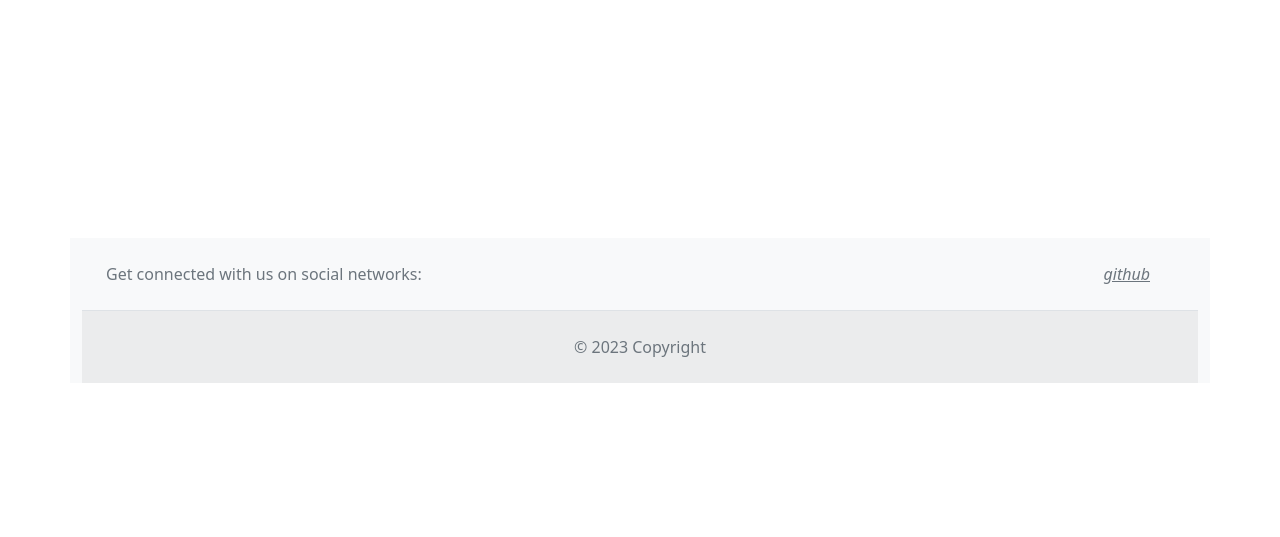
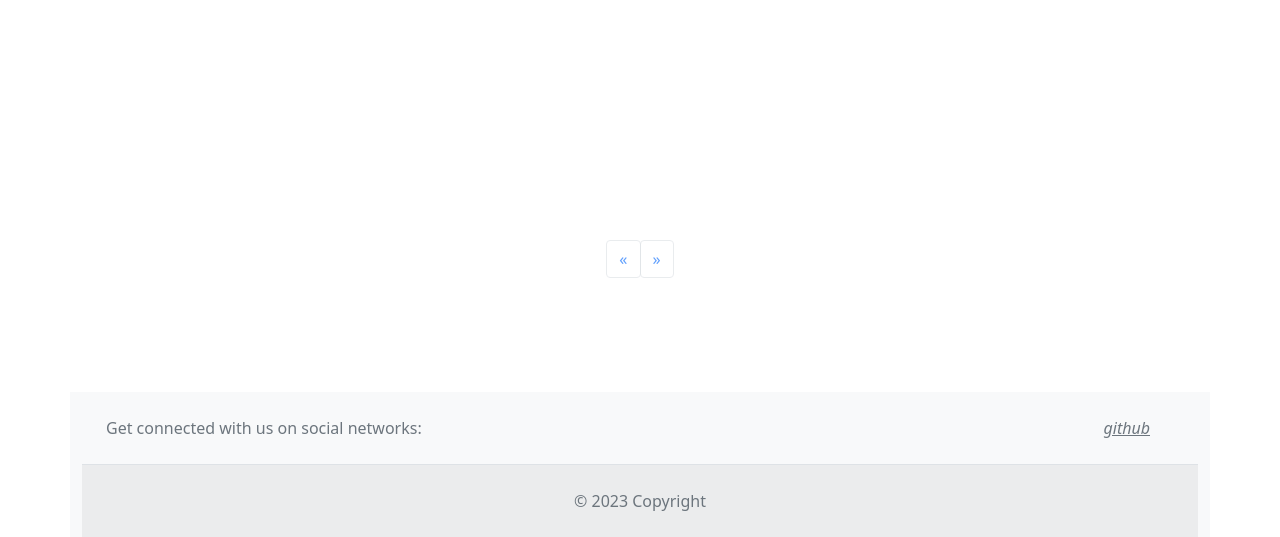
Before and after one commit to Gatalist/flask-nix, a Flask app: page / in a window 1280 px wide. Shown: the part 522-1059 px from the top of the page. Before the commit the page ends 905 px from the top, so only its background shows below. Run offline with Flask 3, Linux system fonts and the light colour scheme; some libraries are stand-ins or nearby versions.

Commit message:
add pagination

```diff
--- a/app/movies/__init__.py
+++ b/app/movies/__init__.py
@@ -3,7 +3,7 @@
 from flask import request
 from .services import is_activate_filter, is_active_sorted, activate_filter, search_movie
 from .models import Reliase, Genres, Directors
-
+from app.settings import Config
 
 movie = Blueprint('app_movies', __name__, template_folder='templates', static_folder='static')
 
@@ -34,13 +34,22 @@
             "is_active_directors": is_active_directors,
         }
 
+    page = request.args.get('page')
+    if page  and page.isdigit():
+        page = int(page)
+    else:
+        page = 1
+
+
     q = request.args.get('q')
     if q:
         movies = search_movie(q)
+        pages = movies.paginate(page=page, per_page=Config.PAGINATE_ITEM_IN_PAGE)
 
         context["movies"] = movies
+
         print(context)
-        return render_template('search.html', **context, q=q)
+        return render_template('search.html', **context, pages=pages, q=q)
 
     is_sorted = request.form.get('sorted')
     print("SORTED -------\n", is_sorted, "\n-----")
@@ -51,7 +60,9 @@
         movies = activate_filter(is_active_reliase, is_active_genre, is_active_directors)
         print("MOVIES -------\n", movies, "\n-----")
 
+    pages = movies.paginate(page=page, per_page=Config.PAGINATE_ITEM_IN_PAGE)
+    print(pages)
+    context["movies"] = movies
 
-    context["movies"] = movies
     print(context)
-    return render_template('index.html', **context)
+    return render_template('index.html', **context, pages=pages)
--- a/app/settings.py
+++ b/app/settings.py
@@ -22,6 +22,7 @@
     STATIC_PATH = os.path.join(ROOT_PATH, 'static')
     TEMPLATES_PATH = os.path.join(ROOT_PATH, 'templates')
     MEDIA_PATH = os.path.join(STATIC_PATH, 'media')
+    PAGINATE_ITEM_IN_PAGE: int = 10
 
     # ALLOWED_EXTENSIONS = ["jpg", "png", "jpeg"]
     # MAX_CONTENT_LENGTH = 2000 * 1024  # 1 mb
--- a/app/templates/include/list_card.html
+++ b/app/templates/include/list_card.html
@@ -1,6 +1,6 @@
 <div class="card-group">
     {% if movies.count() > 0 %}
-        {% for movie in movies %}
+        {% for movie in pages.items %}
             <div class="col-3 px-1">
                 <div class="card mt-5">
                     <img src="{{movie.poster}}" width=253, height=370, class="card-img-top" alt="{{movie.title}}">
--- a/app/templates/include/pagination.html
+++ b/app/templates/include/pagination.html
@@ -0,0 +1,35 @@
+<nav style='margin-top: 50px; margin-bottom: 50px'>
+    <ul class="pagination justify-content-md-center">
+
+        <li class="page-item ">
+        {% if pages.has_prev %}
+            <a class="btn page-link" href="{{ url_for('app_movies.view_movie', page=pages.prev_num, q=q) }}" aria-label="Previous">
+        {% else %}
+            <a class="btn page-link disabled" aria-label="Previous">
+        {% endif %}
+            <span aria-hidden="true">&laquo;</span>
+            </a>
+        </li>
+
+        {% for page in pages.iter_pages() %}
+            <li class="page-item">
+            {% if page == pages.page %}
+                <a class="btn btn-primary disabled">{{page}}</a>
+            {% else %}
+                <a class="btn page-link" href="{{ url_for('app_movies.view_movie', page=page, q=q) }}">{{page}}</a>
+            {% endif %}
+            </li>
+        {% endfor %}
+
+        <li class="page-item">
+        {% if pages.has_next %}
+            <a class="btn page-link" href="{{ url_for('app_movies.view_movie', page=pages.next_num, q=q) }}" aria-label="Next">
+        {% else %}
+            <a class="btn page-link disabled" aria-label="Next">
+        {% endif %}
+            <span aria-hidden="true">&raquo;</span>
+            </a>
+        </li>
+
+    </ul>
+</nav>
--- a/app/templates/index.html
+++ b/app/templates/index.html
@@ -29,4 +29,6 @@
         </div>
     </div>
 
+    {% include 'include/pagination.html' %}
+
 {% endblock content %}
--- a/app/templates/search.html
+++ b/app/templates/search.html
@@ -29,4 +29,6 @@
         </div>
     </div>
 
+    {% include 'include/pagination.html' %}
+
 {% endblock content %}
```
